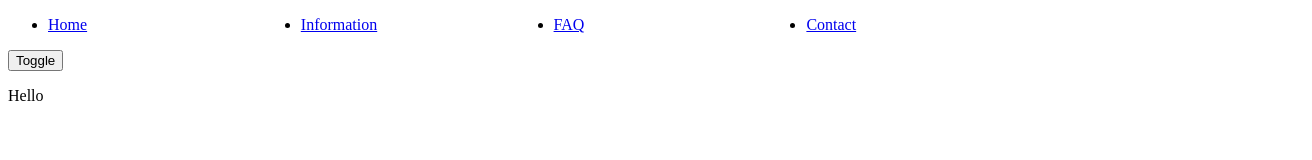
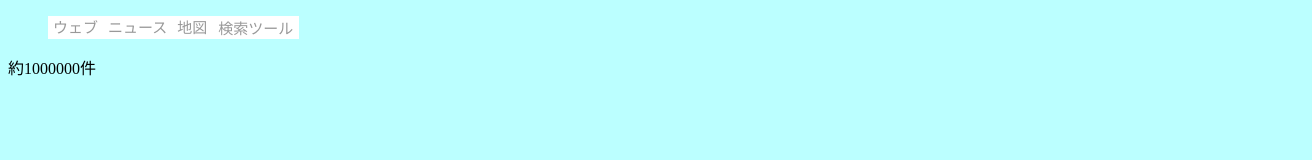
Before and after one commit to nishina555/html_sample, a plain HTML site: page toggle.html in a window 1280 px wide. Shown: the whole page, 1312 px wide, since content can reach past the window. Drawn offline with nearby package versions, Linux system fonts and the light colour scheme.

```diff
--- a/css/toggle.css
+++ b/css/toggle.css
@@ -1,11 +1,28 @@
+body {
+  background-color: #BBFFFF
+}
 ul {
-  display: -webkit-box;
-  display: -moz-box;
-  width: 80%;
+  display: flex;
+  width: 100%;
 }
 
 li {
-  -webkit-box-flex: 1;
-  -moz-box-flex: 1;
-  width: 100px;
+  background-color: white;
+  list-style-type: none;
+  padding: 0 5px
 }
+
+button {
+  background-color: white;
+  border-style : none;
+  font-size: 15px;
+  color: #999999
+}
+
+
+
+a {
+  text-decoration: none;
+  font-size: 15px;
+  color: #999999
+}
--- a/toggle.html
+++ b/toggle.html
@@ -7,15 +7,15 @@
 </head>
 <header>
   <ul>
-    <li><a href="#">Home</a></li>
-    <li><a href="#">Information</a></li>
-    <li><a href="#">FAQ</a></li>
-    <li><a href="#">Contact</a></li>
+    <li><a href="#">ウェブ</a></li>
+    <li><a href="#">ニュース</a></li>
+    <li><a href="#">地図</a></li>
+    <button>検索ツール</button>
   </ul>
+  <p>約1000000件</p>
+  <p style="display: none">その他の言語</p>
 </header>
+
 <body>
-  <button>Toggle</button>
-  <p>Hello</p>
-  <p style="display: none">Good Bye</p>
 </body>
 </html>
```
